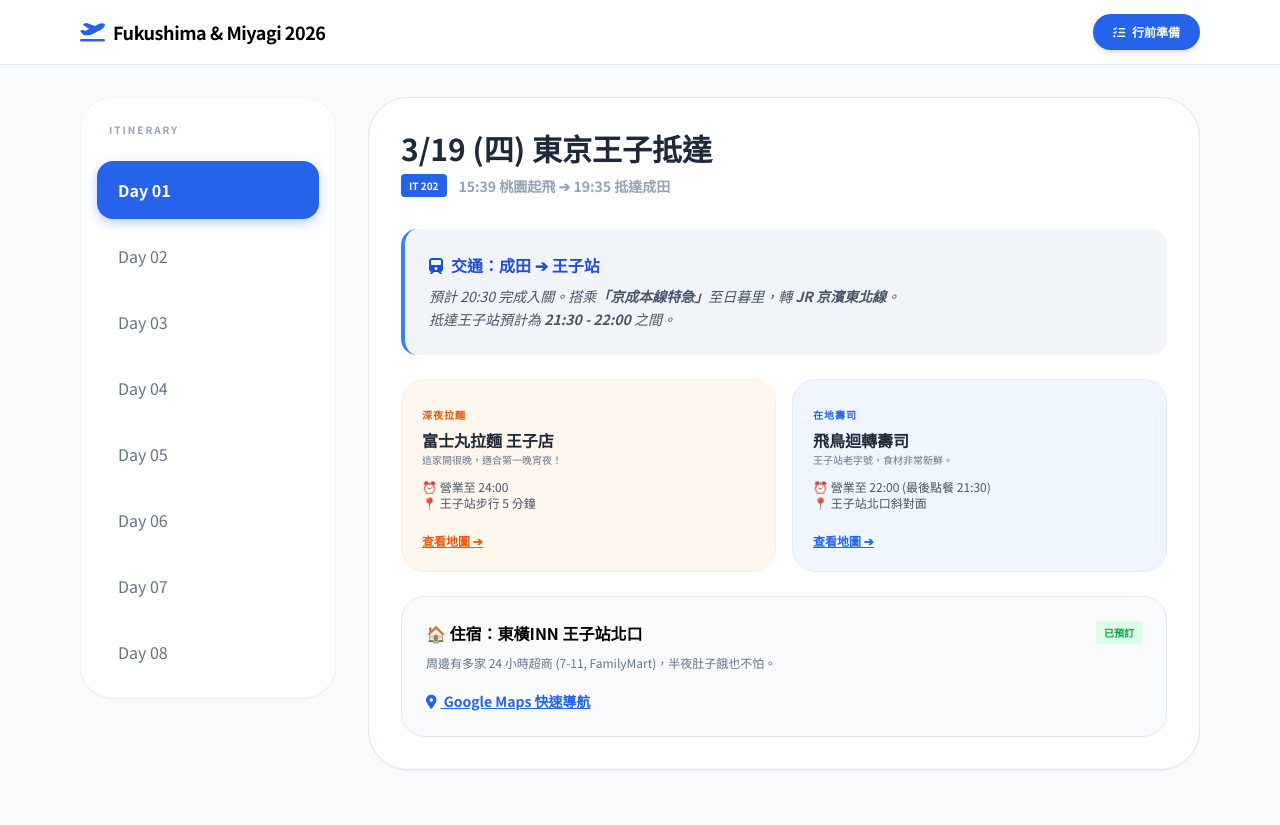
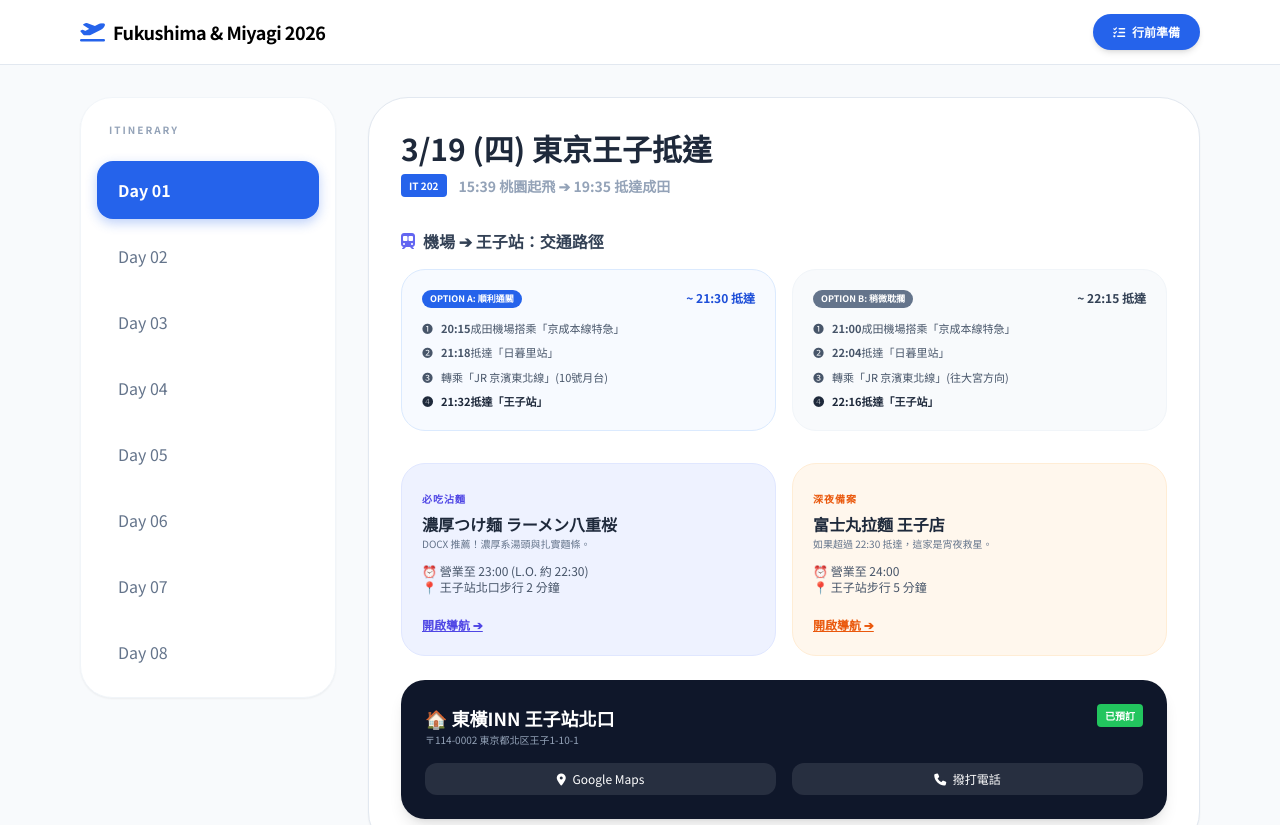
Before and after one commit to hottp2988/fukushima-2026, a plain HTML site: page index.html in a window 1280 px wide. Shown: the top 825 px of the page. Drawn offline with nearby package versions, Linux system fonts and the light colour scheme.

Commit message:
Update index.html

```diff
--- a/index.html
+++ b/index.html
@@ -62,38 +62,74 @@
                         <p class="text-slate-400 font-bold text-sm">15:39 桃園起飛 ➔ 19:35 抵達成田</p>
                     </div>
 
-                    <div class="info-card">
-                        <h4 class="font-black text-blue-700 mb-2"><i class="fa-solid fa-train mr-2"></i>交通：成田 ➔ 王子站</h4>
-                        <p class="text-sm leading-relaxed text-slate-600 italic">
-                            預計 20:30 完成入關。搭乘<b>「京成本線特急」</b>至日暮里，轉 <b>JR 京濱東北線</b>。
-                            <br>抵達王子站預計為 <b>21:30 - 22:00</b> 之間。
-                        </p>
+                    <div class="space-y-4 mb-8">
+                        <h4 class="font-black text-slate-700 flex items-center">
+                            <i class="fa-solid fa-train-subway mr-2 text-indigo-500"></i> 機場 ➔ 王子站：交通路徑
+                        </h4>
+
+                        <div class="grid md:grid-cols-2 gap-4">
+                            <div class="p-5 bg-blue-50/50 rounded-3xl border border-blue-100">
+                                <div class="flex justify-between items-start mb-3">
+                                    <span class="bg-blue-600 text-white text-[9px] px-2 py-0.5 rounded-full font-bold uppercase">Option A: 順利通關</span>
+                                    <span class="text-xs font-black text-blue-700">~ 21:30 抵達</span>
+                                </div>
+                                <ul class="text-[11px] space-y-2 text-slate-600">
+                                    <li class="flex items-start"><span class="mr-2">❶</span> <b>20:15</b> 成田機場搭乘「京成本線特急」</li>
+                                    <li class="flex items-start"><span class="mr-2">❷</span> <b>21:18</b> 抵達「日暮里站」</li>
+                                    <li class="flex items-start"><span class="mr-2">❸</span> 轉乘「JR 京濱東北線」(10號月台)</li>
+                                    <li class="flex items-start font-bold text-slate-800"><span class="mr-2">❹</span> <b>21:32</b> 抵達「王子站」</li>
+                                </ul>
+                            </div>
+
+                            <div class="p-5 bg-slate-50 rounded-3xl border border-slate-100">
+                                <div class="flex justify-between items-start mb-3">
+                                    <span class="bg-slate-500 text-white text-[9px] px-2 py-0.5 rounded-full font-bold uppercase">Option B: 稍微耽擱</span>
+                                    <span class="text-xs font-black text-slate-700">~ 22:15 抵達</span>
+                                </div>
+                                <ul class="text-[11px] space-y-2 text-slate-600">
+                                    <li class="flex items-start"><span class="mr-2">❶</span> <b>21:00</b> 成田機場搭乘「京成本線特急」</li>
+                                    <li class="flex items-start"><span class="mr-2">❷</span> <b>22:04</b> 抵達「日暮里站」</li>
+                                    <li class="flex items-start"><span class="mr-2">❸</span> 轉乘「JR 京濱東北線」(往大宮方向)</li>
+                                    <li class="flex items-start font-bold text-slate-800"><span class="mr-2">❹</span> <b>22:16</b> 抵達「王子站」</li>
+                                </ul>
+                            </div>
+                        </div>
                     </div>
 
                     <div class="grid md:grid-cols-2 gap-4 mb-6">
+                        <div class="p-5 bg-indigo-50 rounded-3xl border border-indigo-100">
+                            <span class="text-[10px] font-black text-indigo-600 uppercase tracking-widest">必吃沾麵</span>
+                            <h4 class="font-bold text-slate-800 mt-1">濃厚つけ麺 ラーメン八重桜</h4>
+                            <p class="text-[10px] text-slate-500 mb-3">DOCX 推薦！濃厚系湯頭與扎實麵條。</p>
+                            <p class="text-xs text-slate-600 mb-4">⏰ 營業至 23:00 (L.O. 約 22:30)<br>📍 王子站北口步行 2 分鐘</p>
+                            <a href="https://maps.app.goo.gl/Y4p5vE8S7E7" target="_blank" class="text-xs font-bold text-indigo-600 underline">開啟導航 ➔</a>
+                        </div>
+
                         <div class="p-5 bg-orange-50 rounded-3xl border border-orange-100">
-                            <span class="text-[10px] font-black text-orange-600 uppercase tracking-widest">深夜拉麵</span>
+                            <span class="text-[10px] font-black text-orange-600 uppercase tracking-widest">深夜備案</span>
                             <h4 class="font-bold text-slate-800 mt-1">富士丸拉麵 王子店</h4>
-                            <p class="text-[10px] text-slate-500 mb-3">這家開很晚，適合第一晚宵夜！</p>
+                            <p class="text-[10px] text-slate-500 mb-3">如果超過 22:30 抵達，這家是宵夜救星。</p>
                             <p class="text-xs text-slate-600 mb-4">⏰ 營業至 24:00<br>📍 王子站步行 5 分鐘</p>
-                            <a href="https://www.google.com/maps/search/?api=1&query=ラーメン富士丸+明治通り都電梶原店" target="_blank" class="text-xs font-bold text-orange-600 underline">查看地圖 ➔</a>
-                        </div>
-                        <div class="p-5 bg-blue-50 rounded-3xl border border-blue-100">
-                            <span class="text-[10px] font-black text-blue-600 uppercase tracking-widest">在地壽司</span>
-                            <h4 class="font-bold text-slate-800 mt-1">飛鳥迴轉壽司</h4>
-                            <p class="text-[10px] text-slate-500 mb-3">王子站老字號，食材非常新鮮。</p>
-                            <p class="text-xs text-slate-600 mb-4">⏰ 營業至 22:00 (最後點餐 21:30)<br>📍 王子站北口斜對面</p>
-                            <a href="https://www.google.com/maps/search/?api=1&query=飛鳥迴轉壽司+王子" target="_blank" class="text-xs font-bold text-blue-600 underline">查看地圖 ➔</a>
+                            <a href="https://maps.app.goo.gl/9Rz7X8V7" target="_blank" class="text-xs font-bold text-orange-600 underline">開啟導航 ➔</a>
                         </div>
                     </div>
 
-                    <div class="p-6 bg-slate-50 rounded-3xl border border-slate-200">
-                        <div class="flex justify-between items-start mb-2">
-                            <h4 class="font-bold">🏠 住宿：東橫INN 王子站北口</h4>
-                            <span class="text-[10px] bg-green-100 text-green-600 px-2 py-1 rounded font-bold">已預訂</span>
+                    <div class="p-6 bg-slate-900 text-white rounded-3xl shadow-lg">
+                        <div class="flex justify-between items-start mb-4">
+                            <div>
+                                <h4 class="font-bold text-lg">🏠 東橫INN 王子站北口</h4>
+                                <p class="text-[10px] text-slate-400">〒114-0002 東京都北区王子1-10-1</p>
+                            </div>
+                            <span class="text-[10px] bg-green-500 text-white px-2 py-1 rounded font-bold">已預訂</span>
                         </div>
-                        <p class="text-xs text-slate-500 mb-4 leading-relaxed">周邊有多家 24 小時超商 (7-11, FamilyMart)，半夜肚子餓也不怕。</p>
-                        <a href="https://www.google.com/maps/search/?api=1&query=東橫INN+王子站北口" target="_blank" class="map-link text-sm"><i class="fa-solid fa-location-dot mr-1"></i> Google Maps 快速導航</a>
+                        <div class="flex items-center space-x-4">
+                            <a href="https://maps.app.goo.gl/PzS4" target="_blank" class="flex-1 text-center py-2 bg-white/10 hover:bg-white/20 rounded-xl text-xs transition-all">
+                                <i class="fa-solid fa-location-dot mr-1"></i> Google Maps
+                            </a>
+                            <a href="tel:+81353901045" class="flex-1 text-center py-2 bg-white/10 hover:bg-white/20 rounded-xl text-xs transition-all">
+                                <i class="fa-solid fa-phone mr-1"></i> 撥打電話
+                            </a>
+                        </div>
                     </div>
                 </div>
             </div>
```
